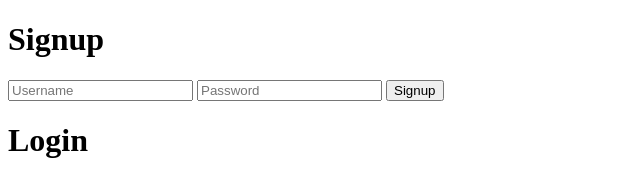
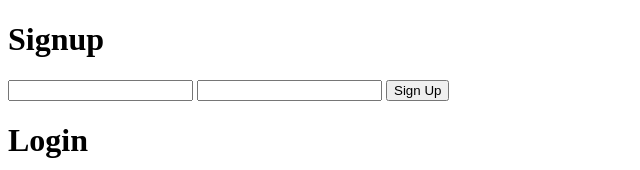
Before and after one commit to JohnMark2004/signup-project, a website: page frontend/index.html in a window 1280 px wide. Shown: the top 170 px of the page, without its empty margins (0-640 px from the left). Drawn offline with Linux system fonts and the light colour scheme.

Commit message:
Update index.html

```diff
--- a/frontend/index.html
+++ b/frontend/index.html
@@ -7,11 +7,11 @@
 </head>
 <body>
   <h1>Signup</h1>
-  <form id="signupForm">
-    <input id="signupUsername" placeholder="Username" required />
-    <input id="signupPassword" type="password" placeholder="Password" required />
-    <button type="submit">Signup</button>
-  </form>
+<form id="signupForm">
+  <input type="text" id="username" required />
+  <input type="password" id="password" required />
+  <button type="submit">Sign Up</button>
+</form>
 
   <h1>Login</h1>
   <form id="loginForm">
```
